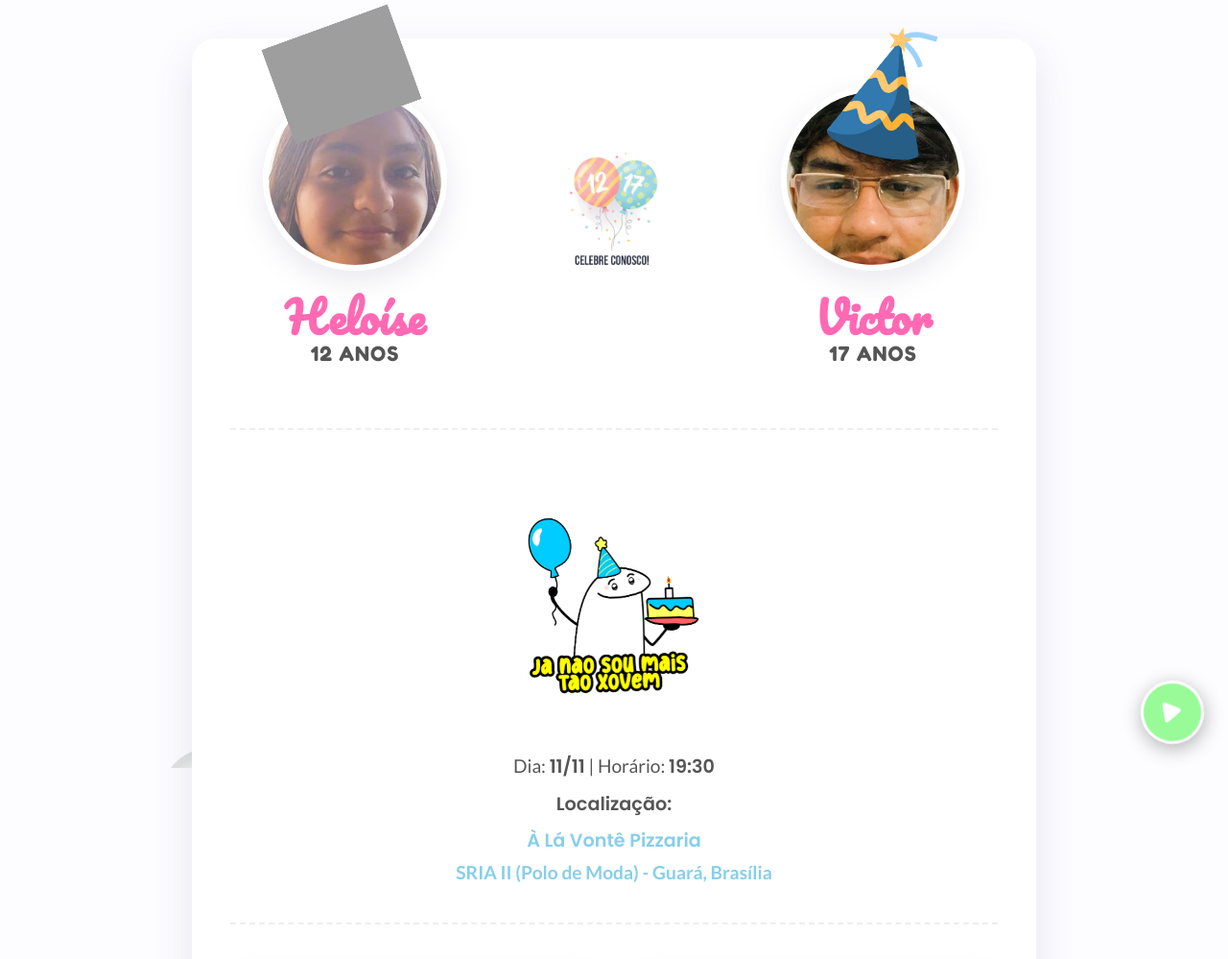
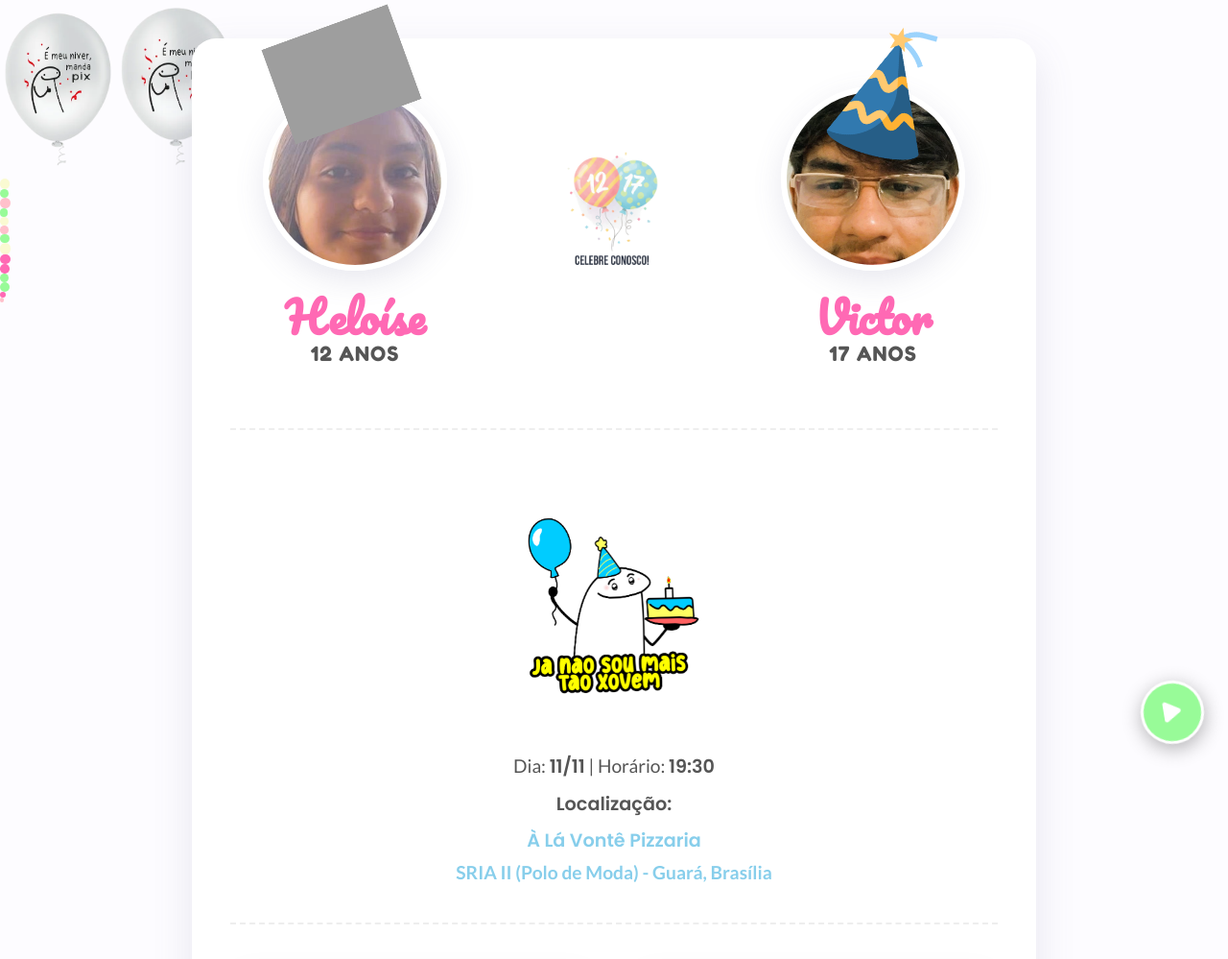
Before and after one commit to somilena/Convite-de-Aniversario, a Flask app: page / in a window 1280 px wide. Shown: the top 999 px of the page at 96% size. Run offline with Flask 3, Linux system fonts and the light colour scheme; data that the repository does not hold is empty; some libraries are stand-ins or nearby versions; grey boxes are pictures that could not be loaded.

Commit message:
atualizacao

```diff
--- a/static/style.css
+++ b/static/style.css
@@ -40,10 +40,13 @@
   pointer-events: none;
 }
 
-.balao,
-.confete {
+.balao .confete {
   position: absolute;
-  bottom: -150px;
+
+  /* --- A CORREÇÃO ESTÁ AQUI --- */
+  bottom: -300px; /* Mude de -150px para -300px (ou mais) */
+  /* Isso força o balão a começar BEM abaixo da tela */
+
   height: auto;
   opacity: 0.7;
   animation: floatUp 25s linear infinite;
```
